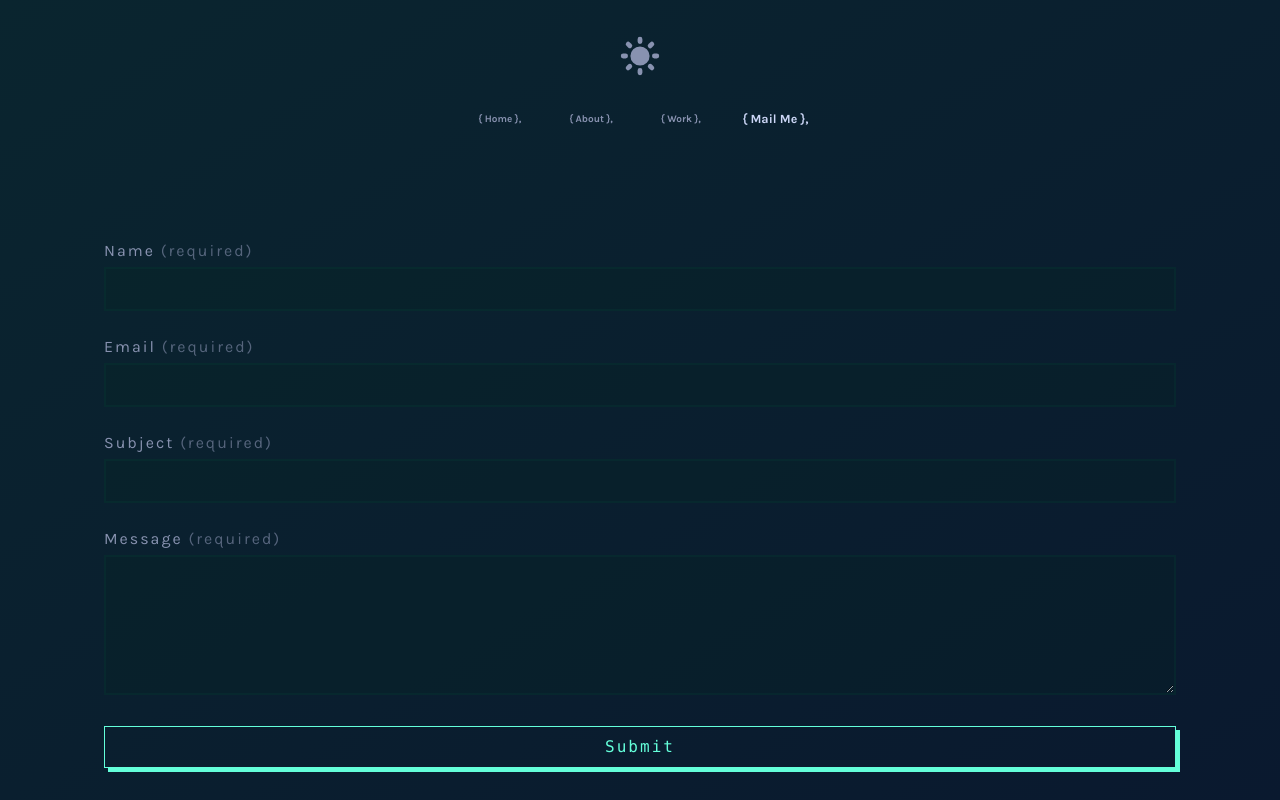
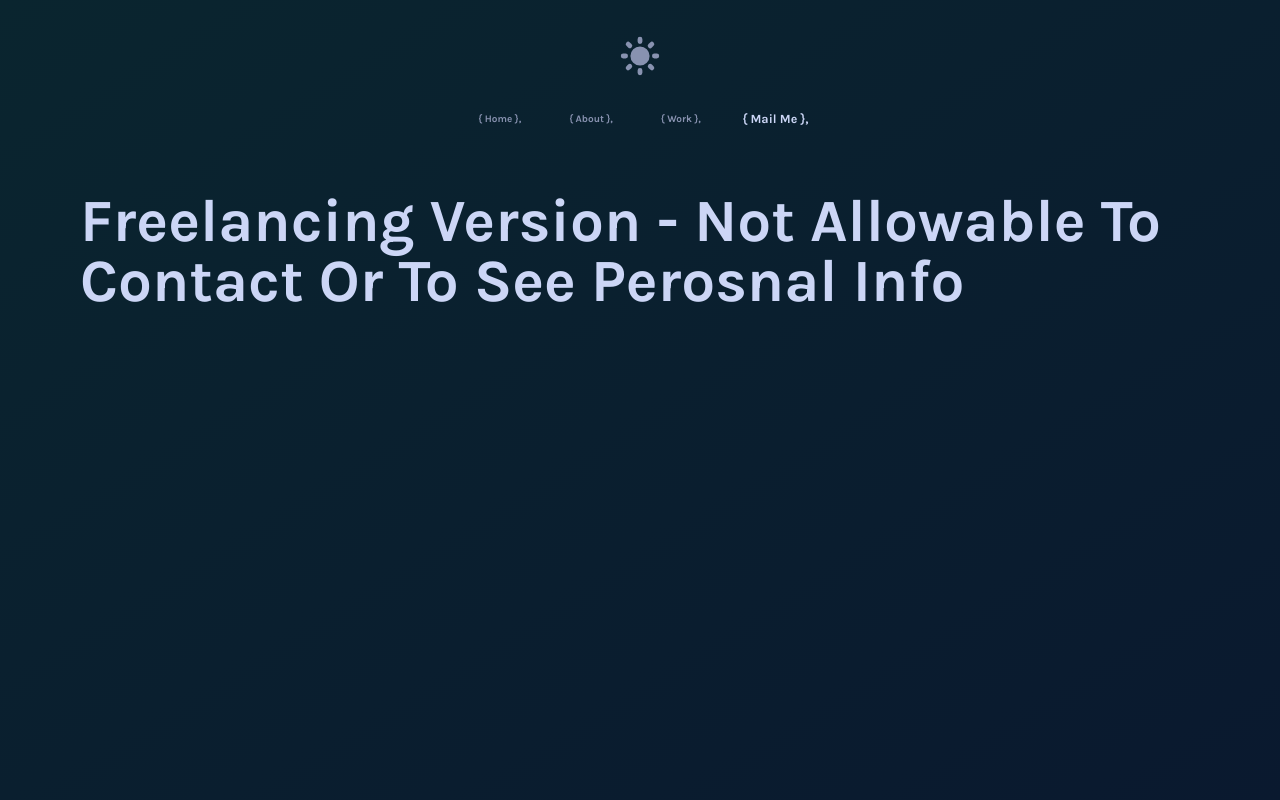
Before and after one commit to ragab0/ragab-portfolio, a Next.js app: page /contact in a window 1280 px wide. Shown: the top 800 px of the page. Built offline with nearby package versions, Linux system fonts and the light colour scheme.

Commit message:
Freelancing version - removed about and contact pages

```diff
--- a/app/about/page.js
+++ b/app/about/page.js
@@ -1,20 +1,5 @@
-import "./page.css";
-import Who from "./components/Who";
-import Experience from "./components/Experience";
-import Education from "./components/Education";
-import Skills from "./components/Skills";
-import Sidebar from "./components/Sidebar";
+import FreelanceVersion from "@/components/FreelanceVersion";
 
 export default function AboutPage() {
-  return (
-    <div className="about-page ">
-      <Sidebar />
-      <main className="about-paillers">
-        <Who />
-        <Experience />
-        <Education />
-        <Skills />
-      </main>
-    </div>
-  );
+  return <FreelanceVersion />;
 }
--- a/app/contact/page.js
+++ b/app/contact/page.js
@@ -1,124 +1,5 @@
-"use client";
-import { useEffect, useState } from "react";
-import Toast from "@/components/alert/Alert";
-import Loading from "./loading";
-import "./form.css";
+import FreelanceVersion from "@/components/FreelanceVersion";
 
 export default function ContactPage() {
-  const initState = {
-    name: "",
-    email: "",
-    subject: "",
-    message: "",
-  };
-  const [toasts, setToasts] = useState([]);
-  const [isWaiting, setWaiting] = useState(false);
-  const [formData, setFormData] = useState(
-    typeof window !== "undefined" &&
-      (JSON.parse(localStorage.getItem("formData")) ?? initState)
-  );
-
-  function newToast(type, message) {
-    setToasts((old) => [
-      ...old,
-      <Toast key={old.length} id={old.length} type={type} message={message} />,
-    ]);
-  }
-
-  function valueHandler(e) {
-    const { name, value: newValue } = e.target;
-    setFormData((old) => ({ ...old, [name]: newValue }));
-  }
-
-  useEffect(
-    function () {
-      localStorage.setItem("formData", JSON.stringify(formData));
-    },
-    [formData]
-  );
-
-  async function submitHandler(e) {
-    e.preventDefault();
-    setWaiting(true);
-    const res = await fetch("/api/contact/", {
-      method: "POST",
-      headers: {
-        "Content-Type": "application/json",
-        "Access-Control-Allow-Origin": "*",
-      },
-      body: JSON.stringify(formData),
-    }).finally(function () {
-      setWaiting(false);
-    });
-
-    if (!res.ok) {
-      return newToast("failed", "Opps, mail failed to sent !");
-    }
-    setFormData(initState);
-    const data = await res.json();
-    return newToast("success", "Congrats, mail has sent");
-  }
-
-  return (
-    <>
-      <div className="alerts grid gap-2 fixed top-0 left-0">{toasts}</div>
-      {/* May some one would change the disabled from the console.. its ok BUT what isn't ok: keeping the functionality working (active) */}
-      <form
-        onSubmit={(e) => (isWaiting ? e.preventDefault() : submitHandler(e))}
-        className="contact-form grid gap-4 max-w-7xl px-4 md:px-6 py-12 rounded-md"
-      >
-        <label>
-          <span>
-            Name <span>(required)</span>
-          </span>
-          <input
-            required
-            type="text"
-            name="name"
-            value={formData.name}
-            onChange={valueHandler}
-          />
-        </label>
-        <label>
-          <span>
-            Email <span>(required)</span>
-          </span>
-          <input
-            required
-            type="email"
-            name="email"
-            value={formData.email}
-            onChange={valueHandler}
-          />
-        </label>
-        <label>
-          <span>
-            Subject <span>(required)</span>
-          </span>
-          <input
-            required
-            name="subject"
-            value={formData.subject}
-            onChange={valueHandler}
-          />
-        </label>
-        <label>
-          <span>
-            Message <span>(required)</span>
-          </span>
-          <textarea
-            required
-            name="message"
-            defaultValue={formData.message}
-            onChange={valueHandler}
-            rows={5}
-          ></textarea>
-        </label>
-        <button className="btn-primary w-full" disabled={isWaiting}>
-          {isWaiting ? "Loading..." : "Submit"}
-        </button>
-        {isWaiting && <Loading />}
-      </form>
-    </>
-  );
+  return <FreelanceVersion />;
 }
--- /dev/null
+++ b/components/FreelanceVersion.js
@@ -0,0 +1,9 @@
+import React from "react";
+
+export default function FreelanceVersion() {
+  return (
+    <h1>
+      Freelancing version - not allowable to contact or to see perosnal info
+    </h1>
+  );
+}
```
